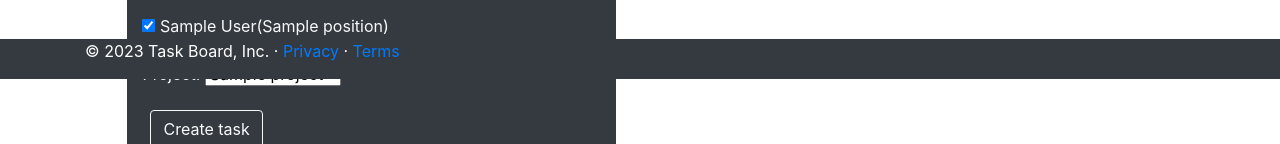
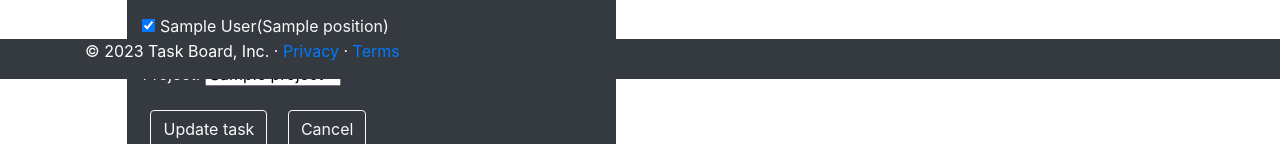
Before and after one commit to ZhAlexR/task_board, a Django app: page /tasks/1/update/ in a window 1280 px wide; the page is wider, and only the part inside the window is pictured. Shown: the part 721-865 px from the top of that part. Run offline with Django 4.2, Linux system fonts and the light colour scheme; a user stored in the database is signed in; tables that the repository leaves empty hold one stand-in row (values such as "Sample post"); some libraries are stand-ins or nearby versions.

Commit message:
Added "Cancel" button

```diff
--- a/templates/board/task_form.html
+++ b/templates/board/task_form.html
@@ -11,7 +11,8 @@
           <form method="post" action="">
             {% csrf_token %}
             {{ form.as_p }}
-            <button class="btn btn-outline-light mx-2" type="submit">Create task</button>
+            <button class="btn btn-outline-light mx-2" type="submit">{{ object|yesno:"Update,Create" }} task</button>
+            <a class="btn btn-outline-light mx-2" href="{{ request.META.HTTP_REFERER }}">Cancel</a>
           </form>
         </div>
       </div>
```
